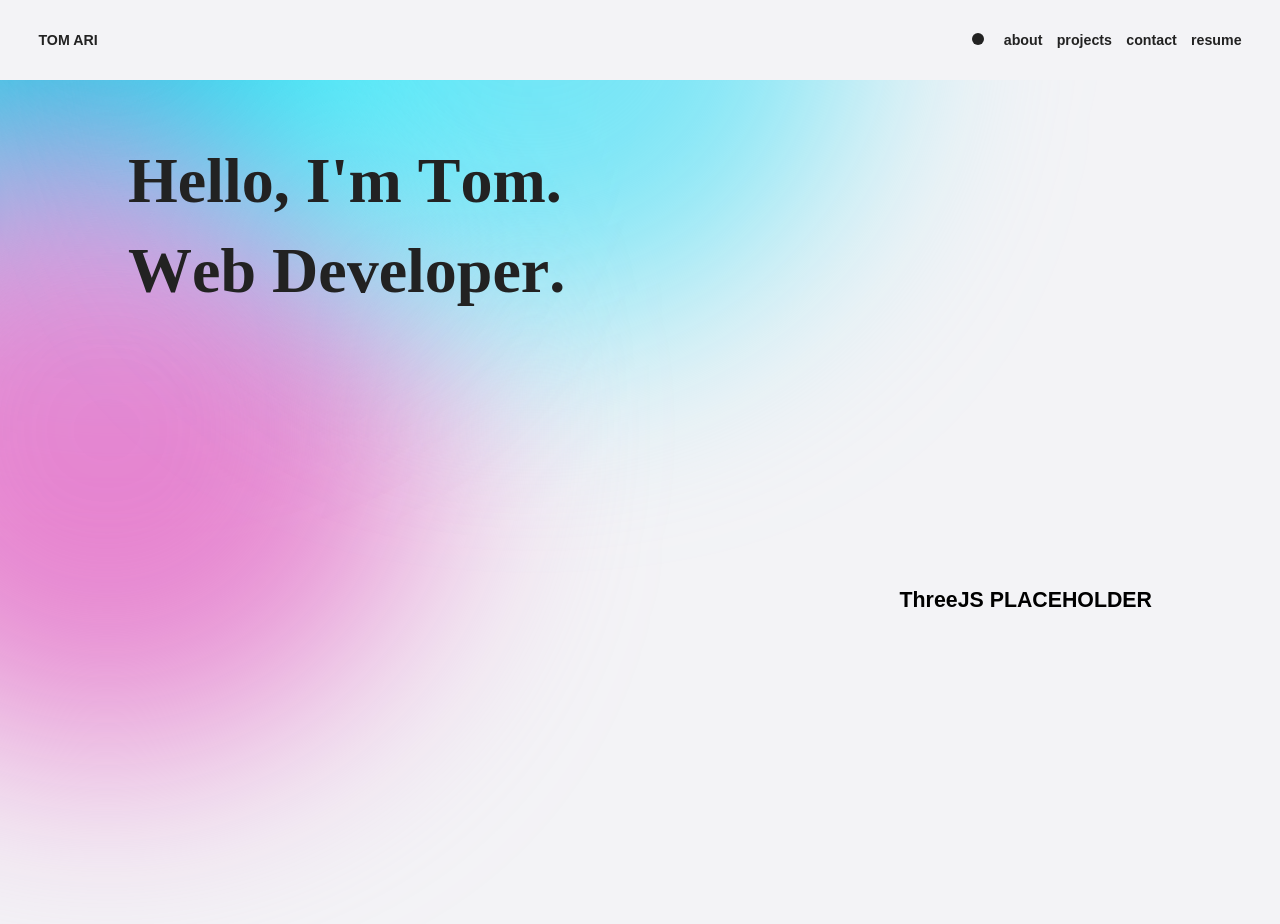
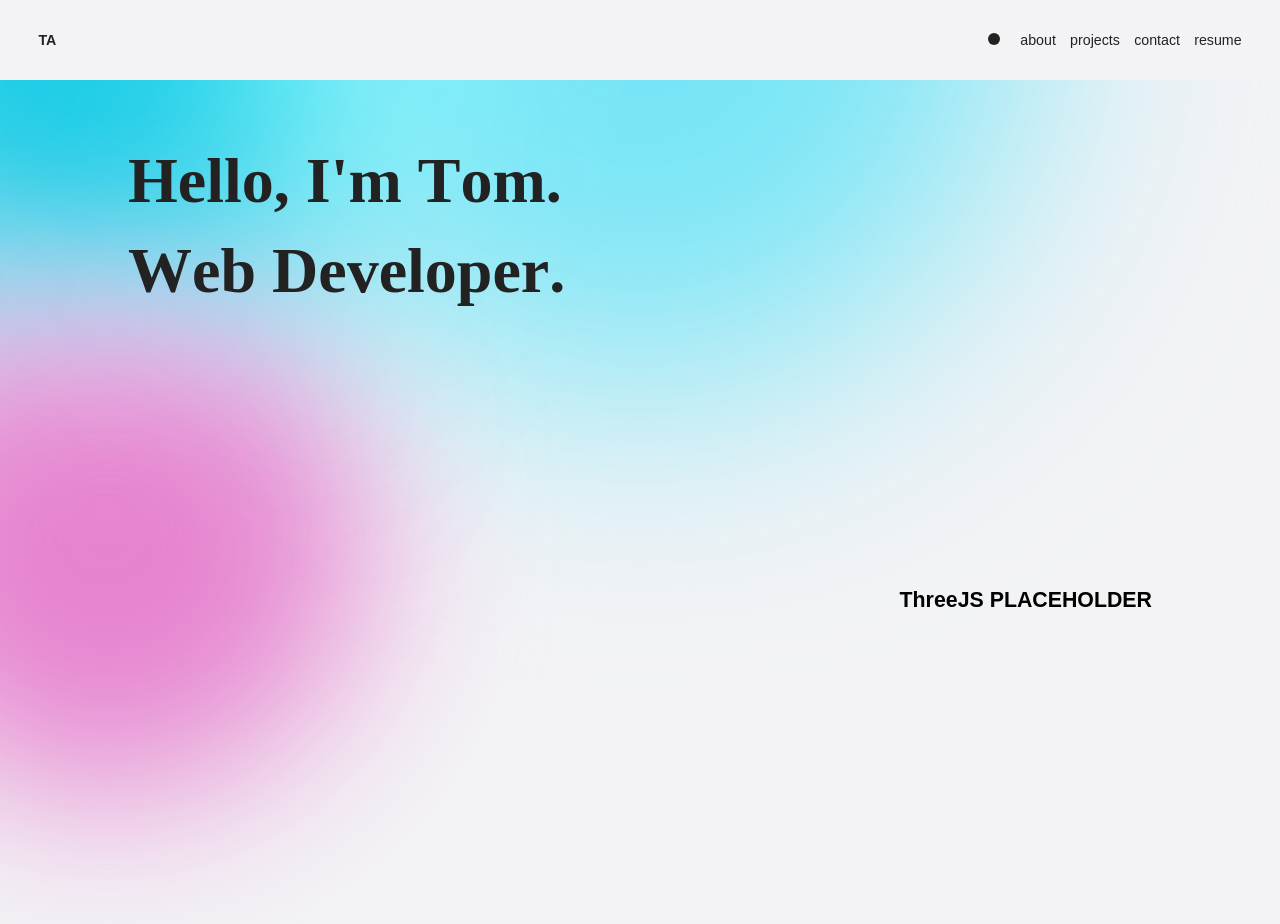
Before and after one commit to tomari3/tomari-perosnal-website, a React (Create React App) app: page / in a window 1280 px wide. Shown: the top 924 px of the page. Built offline with nearby package versions, Linux system fonts and the light colour scheme.

Commit message:
dots animation changes

```diff
--- a/src/components/Header/Header.js
+++ b/src/components/Header/Header.js
@@ -14,7 +14,7 @@ export const Header = ({ toggle }) => {
 
   return (
     <HeaderWrapper>
-      <MainLogo>tom ari</MainLogo>
+      <MainLogo>ta</MainLogo>
       {width < 590 ? (
         <PopUpMenu toggle={toggle} open={open} setOpen={setOpen} />
       ) : (
--- a/src/components/Home/ColoredWrapper.js
+++ b/src/components/Home/ColoredWrapper.js
@@ -1,13 +1,14 @@
 import React from "react";
+import { motion } from "framer-motion";
 import { Wrapper } from "../../styles/Wrapper";
 
 export const ColoredWrapper = () => {
   return (
-    <Wrapper>
+    <Wrapper initial="hidden" animate="show">
       <div className="animated-wrapper">
-        <div className="dot"></div>
-        <div className="dot"></div>
-        <div className="dot"></div>
+        <motion.div className="dot light-blue"></motion.div>
+        <motion.div className="dot blue"></motion.div>
+        <motion.div className="dot pink"></motion.div>
       </div>
     </Wrapper>
   );
--- a/src/styles/TextLink.js
+++ b/src/styles/TextLink.js
@@ -1,12 +1,9 @@
 import styled from "styled-components";
 import { motion } from "framer-motion";
-import px2vw from "../utils/px2vw";
-
-// import { Link } from "react-router-dom";
 
 export const TextLink = styled(motion.a)`
   color: var(--primary-text);
-  font-weight: bold;
+  font-weight: ${(props) => (props.bold ? "bold" : "400")};
   font-size: 1rem;
   cursor: pointer;
   transition: var(--default-transition);
--- a/src/styles/Wrapper.js
+++ b/src/styles/Wrapper.js
@@ -5,16 +5,16 @@ import { motion } from "framer-motion";
 const dotAnimation = keyframes`
 
   0% {
-    transform: translate(0,0)
+    transform: translate(0,0) scale(1)
   }
   33% {
-    transform: translate(calc(var(--size)/1.5),0)
+    transform: translate(calc(var(--size)/1.2),0) scale(1.2)
   }
   66% {
-    transform: translate(0, calc(var(--size)/1.5))
+    transform: translate(0, calc(var(--size)/1.2))  scale(.8)
   }
   100% {
-    transform: translate(0,0)
+    transform: translate(0,0) scale(1)
   }
 `;
 
@@ -48,12 +48,12 @@ export const Wrapper = styled(motion.section)`
     top: calc(var(--size) / 3 * -1);
     width: var(--size);
     height: var(--size);
-    mix-blend-mode: soft-light;
+    mix-blend-mode: screen;
     border-radius: var(--size);
     filter: blur(calc(var(--size) / 6));
     will-change: transform;
     display: block;
-    animation: ${dotAnimation} ease-in-out 20s infinite;
+    animation: ${dotAnimation} cubic-bezier(0.65, 0, 0.35, 1) 20s infinite;
 
     :nth-child(1) {
       background: var(--gradient-blue1);
```
